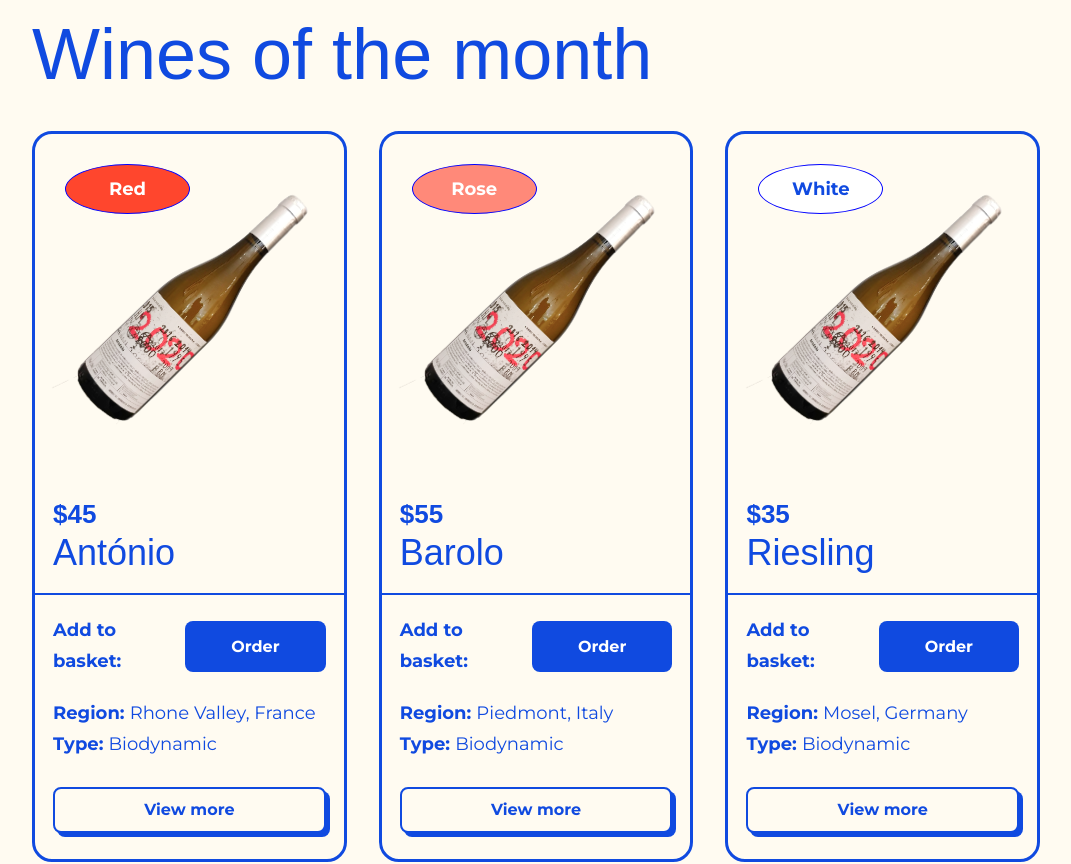
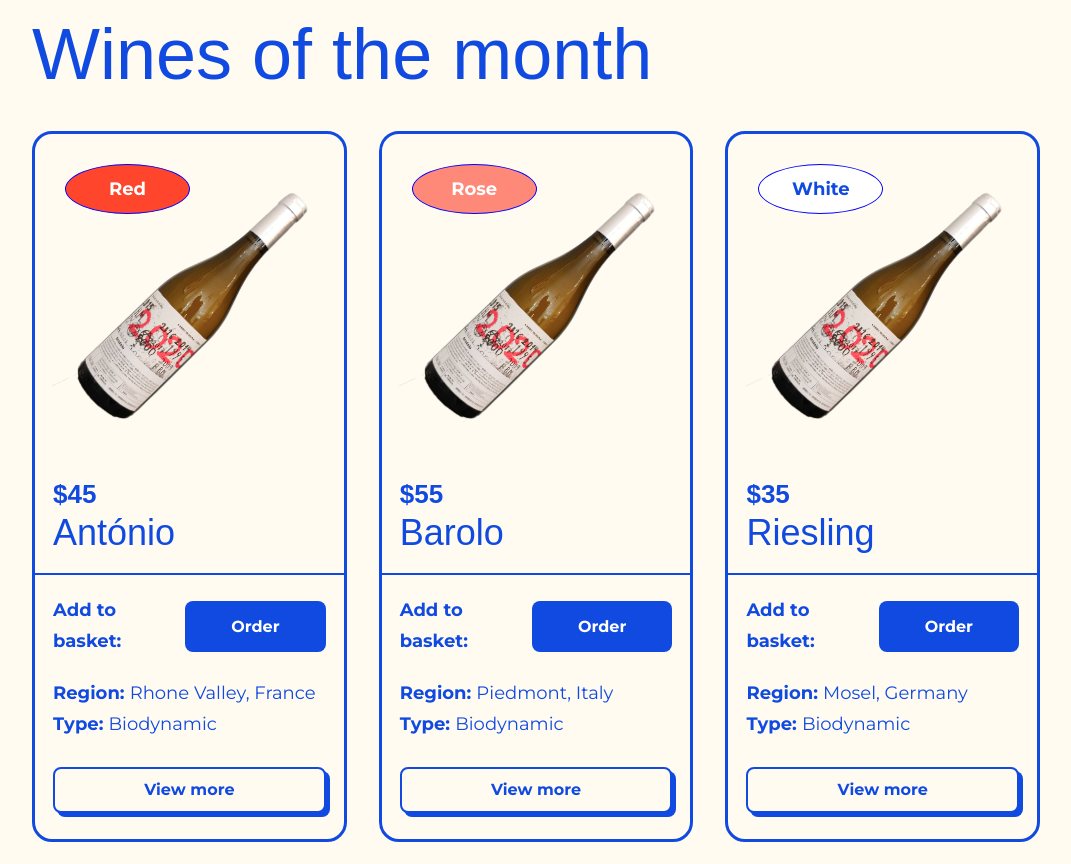
Before and after one commit to josh-merrill/natural-wine-club, a React (Vite) app: page / in a window 1280 px wide. Shown: the part 960-1824 px from the top of the page, without its empty margins (128-1199 px from the left). Built offline with nearby package versions, Linux system fonts and the light colour scheme; a web font is replaced by a local one.

Commit message:
STYLE: Updating menu styling

```diff
--- a/src/components/menu/menu.css
+++ b/src/components/menu/menu.css
@@ -13,7 +13,7 @@
 
 .menu--item-top {
   position: relative;
-  padding: 1em;
+  padding-top: 1rem;
   display: flex;
   justify-content: center;
   align-items: center;
@@ -25,7 +25,7 @@
 }
 
 .menu--item-img {
-  width: 80px;
+  width: 50px;
   transform: rotate(45deg);
 }
 
@@ -87,10 +87,12 @@
     .menu--container > h2 {
       font-size: 4.5rem;
     }
+      .menu--item-img {
+        width: 80px;
+      }
 
     .menu--btn-wrapper {
       margin: var(--spacer-sm) 0 var(--spacer-md);
-
     }
 
   }
```
